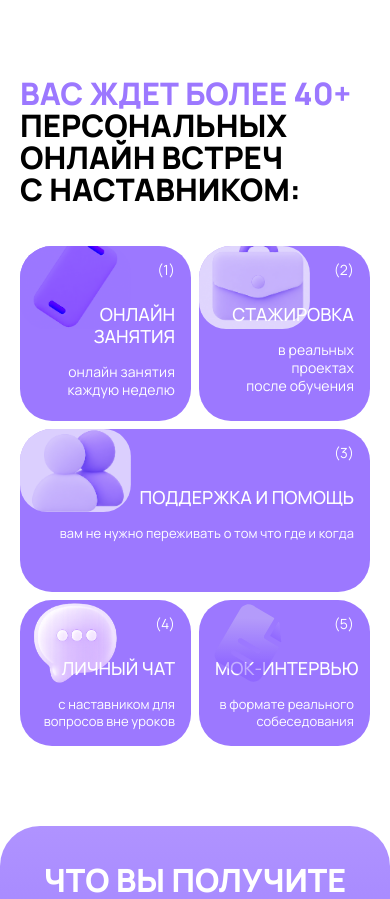
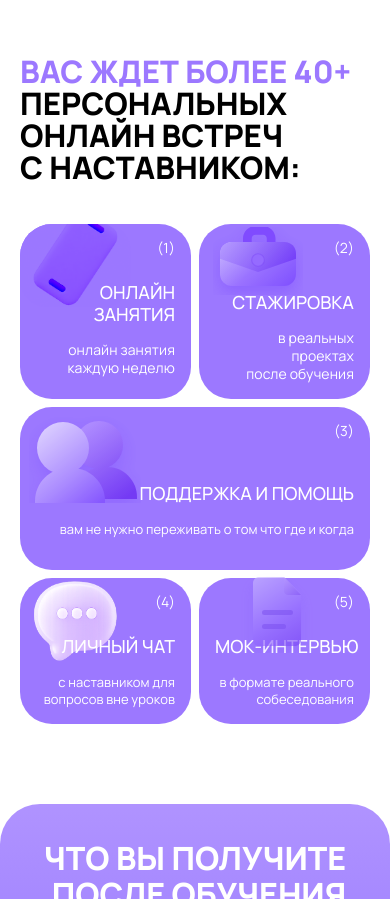
Before and after one commit to rafailvv/innoprog-website, a React (Vite) app: page / in a window 390 px wide. Shown: the part 5819-6718 px from the top of the page. Built offline with nearby package versions, Linux system fonts and the light colour scheme.

Commit message:
Fix mobile mentor icons without backgrounds

```diff
--- a/src/imports/MainScreenMobile/MainScreenMobile.tsx
+++ b/src/imports/MainScreenMobile/MainScreenMobile.tsx
@@ -17,9 +17,7 @@ import imgImage119 from "../MainScreenDesktop/ba565c24ba9ea8905f81d42c3313cf70fe
 import imgProblemStudent from "../MainScreenDesktop/b0e157afc5f21ed21c0695f850461b4b7de165b5.opt.webp";
 import imgProblemArrow from "../MainScreenDesktop/52099641dea92d64016f12ac74714b5a956fb8b3.opt.webp";
 import imgBenefitCard1 from "../MainScreenDesktop/benefit-card1-figma.png";
-import imgBenefitIconsPrimary from "../MainScreenDesktop/benefit-icons-figma.webp";
 import imgBenefitIconsChat from "../MainScreenDesktop/benefit-icons-chat-figma.webp";
-import imgBenefitDocument from "../MainScreenDesktop/benefit-document-figma.svg";
 import imgRectangle40082 from "../MainScreenDesktop/100b51f7b19a210b3de8eadf6abcf10392a9da09.teacher.webp";
 import imgRectangle40083 from "./teacher-grigoriy-mobile.webp";
 import imgRectangle40084 from "../MainScreenDesktop/b1f967bb9c7ae9c25195d8f4a73fc5847efd16f6.teacher.webp";
@@ -1708,7 +1706,7 @@ function ProblemSupportImage() {
 
 function Frame64() {
   return (
-    <div className="content-stretch flex items-start justify-between mt-[-12px] relative shrink-0 w-full">
+    <div className="content-stretch flex items-start justify-between mt-[-34px] relative shrink-0 w-full">
       <Frame66 />
       <Frame67 />
     </div>
@@ -1753,20 +1751,58 @@ function MentorBenefitIcon({ variant }: { variant: "online" | "internship" | "su
 
   if (variant === "internship") {
     return (
-      <div className="absolute h-[122px] left-0 origin-top-left pointer-events-none rounded-[40px] top-0 scale-[0.68] w-[163px]">
-        <div className="absolute inset-0 mix-blend-multiply opacity-70 overflow-hidden pointer-events-none rounded-[40px]">
-          <img alt="" decoding="async" loading="lazy" className="absolute h-[289.83%] left-[-109.22%] max-w-none top-[-174.35%] w-[216.93%]" src={imgBenefitIconsPrimary} />
-        </div>
+      <div className="absolute h-[78px] left-[8px] pointer-events-none top-[-5px] w-[102px]">
+        <svg aria-hidden="true" className="block size-full" fill="none" viewBox="0 0 102 78">
+          <defs>
+            <linearGradient id="mentor-briefcase-body" x1="20" x2="78" y1="10" y2="75" gradientUnits="userSpaceOnUse">
+              <stop stopColor="#D9CDFE" />
+              <stop offset="0.55" stopColor="#9B73FF" />
+              <stop offset="1" stopColor="#7D4CFF" />
+            </linearGradient>
+            <linearGradient id="mentor-briefcase-flap" x1="22" x2="81" y1="6" y2="54" gradientUnits="userSpaceOnUse">
+              <stop stopColor="#BEA7FF" />
+              <stop offset="1" stopColor="#6E35F8" />
+            </linearGradient>
+            <filter id="mentor-briefcase-shadow" colorInterpolationFilters="sRGB" filterUnits="userSpaceOnUse" height="68" width="90" x="6" y="8">
+              <feDropShadow dx="0" dy="8" floodColor="#6D35FF" floodOpacity="0.32" stdDeviation="8" />
+            </filter>
+          </defs>
+          <g filter="url(#mentor-briefcase-shadow)" opacity="0.9">
+            <path d="M36 19.5C36 12.6 41.6 7 48.5 7H56C62.9 7 68.5 12.6 68.5 19.5V23H59.8V19.5C59.8 17.4 58.1 15.7 56 15.7H48.5C46.4 15.7 44.7 17.4 44.7 19.5V23H36V19.5Z" fill="#7E46FF" />
+            <rect fill="url(#mentor-briefcase-body)" height="44" rx="12" width="76" x="13" y="23" />
+            <path d="M13 34.5C13 28.1 18.1 23 24.5 23H77.5C83.9 23 89 28.1 89 34.5V39.8L51 53L13 39.8V34.5Z" fill="url(#mentor-briefcase-flap)" />
+            <circle cx="51" cy="41" fill="#956AFF" r="6.3" stroke="#7742F6" strokeOpacity="0.45" strokeWidth="1.1" />
+          </g>
+        </svg>
       </div>
     );
   }
 
   if (variant === "support") {
     return (
-      <div className="absolute h-[122px] left-0 origin-top-left pointer-events-none rounded-[40px] top-0 scale-[0.68] w-[163px]">
-        <div className="absolute inset-0 mix-blend-multiply opacity-65 overflow-hidden pointer-events-none rounded-[40px]">
-          <img alt="" decoding="async" loading="lazy" className="absolute h-[277.49%] left-[-4.04%] max-w-none top-[-148.44%] w-[207.69%]" src={imgBenefitIconsPrimary} />
-        </div>
+      <div className="absolute h-[88px] left-[7px] pointer-events-none top-[8px] w-[116px]">
+        <svg aria-hidden="true" className="block size-full" fill="none" viewBox="0 0 116 88">
+          <defs>
+            <linearGradient id="mentor-support-front" x1="20" x2="79" y1="12" y2="84" gradientUnits="userSpaceOnUse">
+              <stop stopColor="#E2D7FF" />
+              <stop offset="0.58" stopColor="#AE8FFF" />
+              <stop offset="1" stopColor="#8352FF" />
+            </linearGradient>
+            <linearGradient id="mentor-support-back" x1="61" x2="108" y1="11" y2="76" gradientUnits="userSpaceOnUse">
+              <stop stopColor="#B08DFF" />
+              <stop offset="1" stopColor="#6F32F3" />
+            </linearGradient>
+            <filter id="mentor-support-shadow" colorInterpolationFilters="sRGB" filterUnits="userSpaceOnUse" height="88" width="112" x="2" y="0">
+              <feDropShadow dx="0" dy="8" floodColor="#6D35FF" floodOpacity="0.24" stdDeviation="8" />
+            </filter>
+          </defs>
+          <g filter="url(#mentor-support-shadow)" opacity="0.88">
+            <circle cx="72" cy="30" fill="url(#mentor-support-back)" r="24" />
+            <path d="M47 82C47 65.4 60.4 52 77 52H80C96.6 52 110 65.4 110 82V84H47V82Z" fill="url(#mentor-support-back)" />
+            <circle cx="36" cy="33" fill="url(#mentor-support-front)" r="26" />
+            <path d="M8 86C8 67.8 22.8 53 41 53H45C63.2 53 78 67.8 78 86V88H8V86Z" fill="url(#mentor-support-front)" />
+          </g>
+        </svg>
       </div>
     );
   }
@@ -1786,12 +1822,29 @@ function MentorBenefitIcon({ variant }: { variant: "online" | "internship" | "su
 
 function MentorBenefitDocumentIcon() {
   return (
-    <div aria-hidden="true" className="absolute flex items-center justify-center left-[176px] pointer-events-none size-[110px] top-[342px]">
-      <div className="flex-none rotate-[30.43deg]">
-        <div className="relative size-[82px]">
-          <img alt="" className="absolute block inset-0 max-w-none size-full" src={imgBenefitDocument} />
-        </div>
-      </div>
+    <div aria-hidden="true" className="absolute left-[214px] pointer-events-none size-[82px] top-[347px]">
+      <svg className="block size-full" fill="none" viewBox="0 0 82 82">
+        <defs>
+          <linearGradient id="mentor-document-body" x1="20" x2="64" y1="8" y2="75" gradientUnits="userSpaceOnUse">
+            <stop stopColor="#CAB9FF" />
+            <stop offset="0.6" stopColor="#966EFF" />
+            <stop offset="1" stopColor="#7844F5" />
+          </linearGradient>
+          <linearGradient id="mentor-document-fold" x1="52" x2="74" y1="7" y2="32" gradientUnits="userSpaceOnUse">
+            <stop stopColor="#BDA3FF" />
+            <stop offset="1" stopColor="#6B35F0" />
+          </linearGradient>
+          <filter id="mentor-document-shadow" colorInterpolationFilters="sRGB" filterUnits="userSpaceOnUse" height="82" width="82" x="0" y="0">
+            <feDropShadow dx="0" dy="8" floodColor="#6932F2" floodOpacity="0.18" stdDeviation="7" />
+          </filter>
+        </defs>
+        <g filter="url(#mentor-document-shadow)" opacity="0.62">
+          <path d="M19 12C19 8.7 21.7 6 25 6H50L67 23V69C67 72.3 64.3 75 61 75H25C21.7 75 19 72.3 19 69V12Z" fill="url(#mentor-document-body)" />
+          <path d="M50 6V20C50 22.2 51.8 24 54 24H67L50 6Z" fill="url(#mentor-document-fold)" />
+          <rect fill="#6535E6" fillOpacity="0.52" height="5" rx="2.5" width="31" x="28" y="39" />
+          <rect fill="#6535E6" fillOpacity="0.52" height="5" rx="2.5" width="24" x="28" y="53" />
+        </g>
+      </svg>
     </div>
   );
 }
@@ -1835,7 +1888,7 @@ function Frame158() {
       <div className="bg-[#9c78ff] flex-[1_0_0] h-[175px] min-w-px overflow-hidden relative rounded-[32px]">
         <MentorBenefitIcon variant="internship" />
         <div className="flex flex-col items-end size-full">
-          <div className="content-stretch flex flex-col gap-[24px] items-end p-[16px] relative size-full text-right text-white">
+          <div className="content-stretch flex flex-col gap-[34px] items-end p-[16px] relative size-full text-right text-white">
             <p className="font-['Manrope:Regular',sans-serif] font-normal leading-[35px] relative shrink-0 text-[20px] w-full">(2)</p>
             <Frame127 />
           </div>
@@ -1910,7 +1963,7 @@ function Frame160() {
       <div className="bg-[#9c78ff] h-[163px] overflow-hidden relative rounded-[32px] shrink-0 w-full">
         <MentorBenefitIcon variant="support" />
         <div className="flex flex-col items-end size-full">
-          <div className="content-stretch flex flex-col gap-[24px] items-end p-[16px] relative size-full text-right text-white">
+          <div className="content-stretch flex flex-col gap-[42px] items-end p-[16px] relative size-full text-right text-white">
             <p className="font-['Manrope:Regular',sans-serif] font-normal leading-[35px] relative shrink-0 text-[20px] w-full">(3)</p>
             <Frame128 />
           </div>
```
